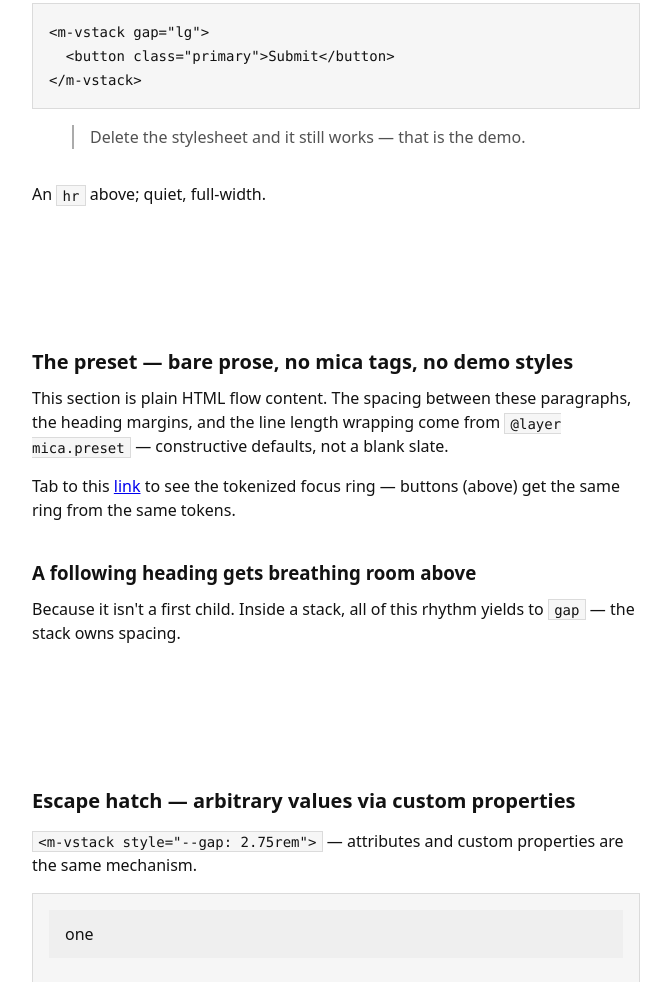
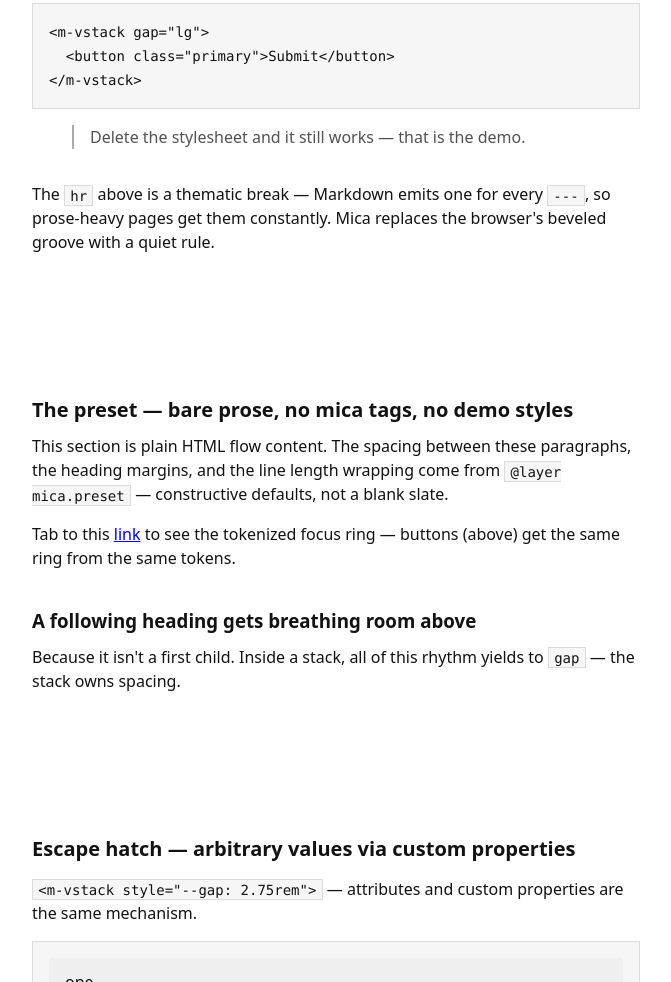
Before and after one commit to akonwi/mica, a plain HTML site: page index.html in a window 1280 px wide. Shown: the part 5547-6529 px from the top of the page, without its empty margins (304-975 px from the left). Drawn offline with Linux system fonts and the light colour scheme.

Commit message:
demo: explain what hr is for (review feedback)

```diff
--- a/index.html
+++ b/index.html
@@ -351,7 +351,9 @@
 &lt;/m-vstack&gt;</code></pre>
         <blockquote>Delete the stylesheet and it still works — that is the demo.</blockquote>
         <hr />
-        <p>An <code>hr</code> above; quiet, full-width.</p>
+        <p>The <code>hr</code> above is a thematic break — Markdown emits one for
+        every <code>---</code>, so prose-heavy pages get them constantly. Mica
+        replaces the browser's beveled groove with a quiet rule.</p>
       </m-vstack>
     </section>
 
```
